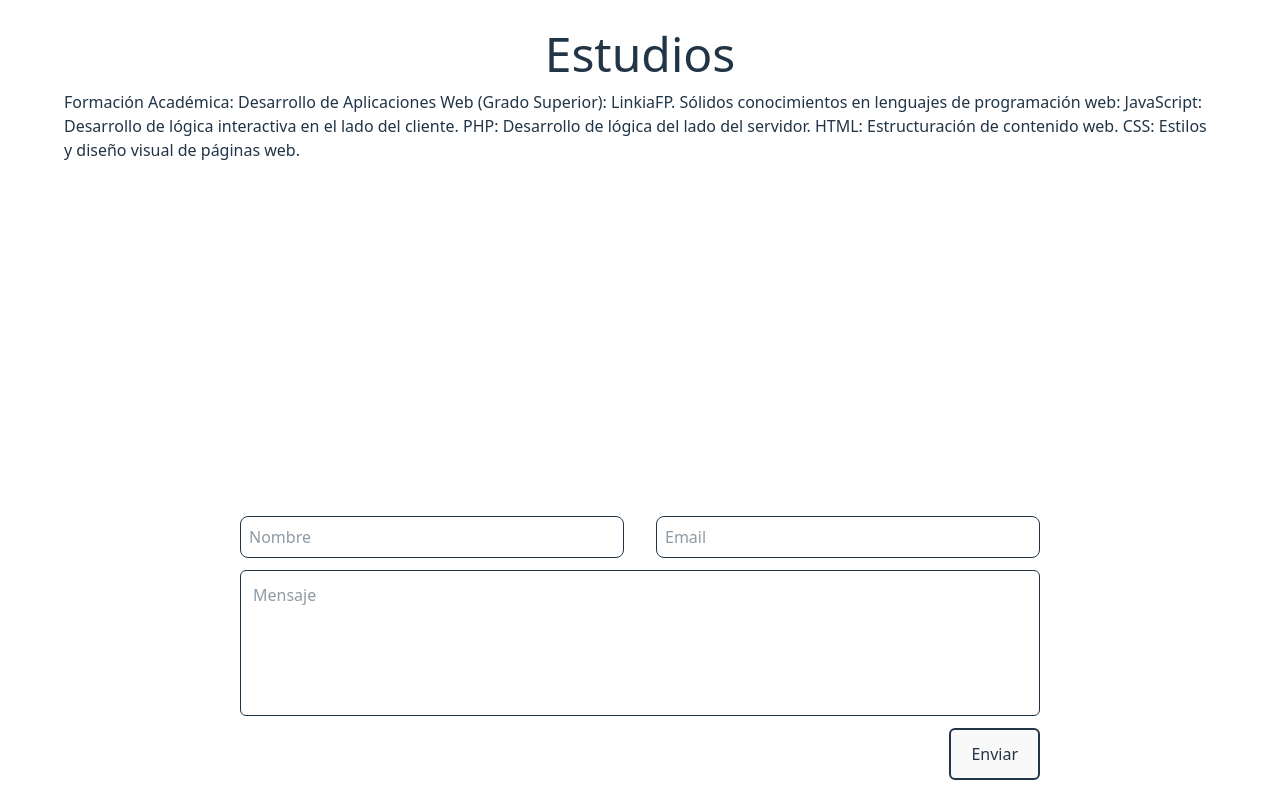
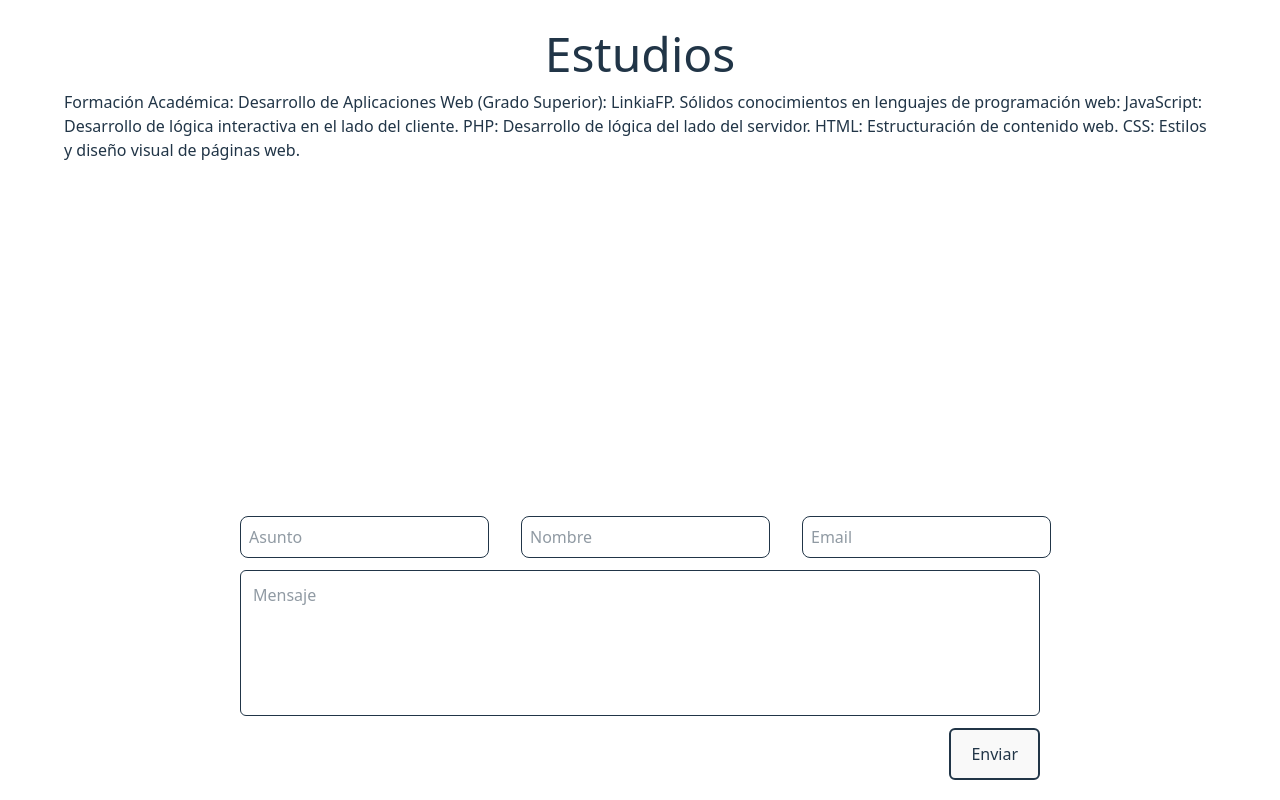
Before and after one commit to javihpdev/javihpdev.github.io, a React (Vite) app: page / in a window 1280 px wide. Shown: the part 3504-4304 px from the top of the page. Built offline with nearby package versions, Linux system fonts and the light colour scheme.

Commit message:
Ajuste del Contacto para que se envie el Asunto mas Claro

```diff
--- a/src/routes/contacto/Contacto.tsx
+++ b/src/routes/contacto/Contacto.tsx
@@ -3,6 +3,7 @@ import Button from "../../lib/components/web/Button";
 import Input from "../../lib/components/web/Input";
 
 function Contacto() {
+    const [asunto, setAsunto] = useState('');
     const [nombre, setNombre] = useState('');
     const [email, setEmail] = useState('');
     const [mensaje, setMensaje] = useState('');
@@ -20,6 +21,7 @@ function Contacto() {
                     'Content-Type': 'application/json',
                 },
                 body: JSON.stringify({
+                    asunto,
                     nombre,
                     email,
                     mensaje,
@@ -44,6 +46,12 @@ function Contacto() {
     return (
         <form id="contacto" className="flex flex-col w-full justify-center items-center p-5 gap-3" onSubmit={handleSubmit}>
             <div className="flex w-200 gap-8">
+            <Input
+                    placeholder="Asunto"
+                    className="outline-none border-1 rounded-lg p-2 flex-1"
+                    value={asunto}
+                    onChange={(e) => setAsunto(e.target.value)}
+                />
                 <Input
                     placeholder="Nombre"
                     className="outline-none border-1 rounded-lg p-2 flex-1"
```
Also changed, not shown: 1 other file (tests, documents, lock files or other folders).
